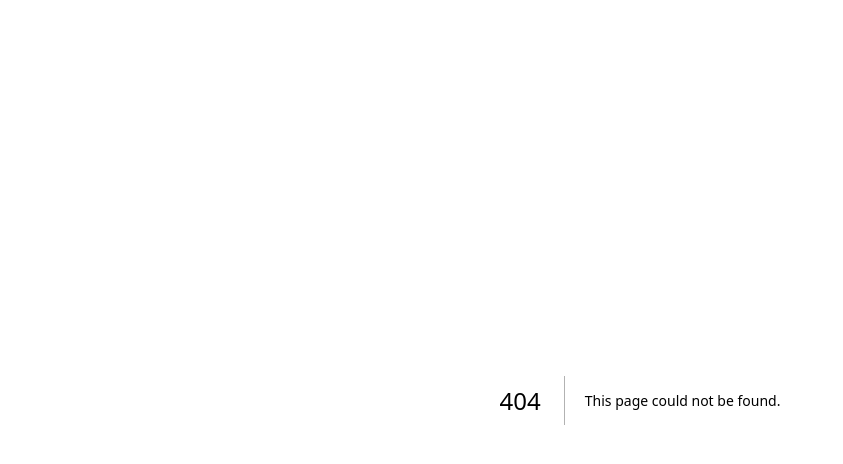
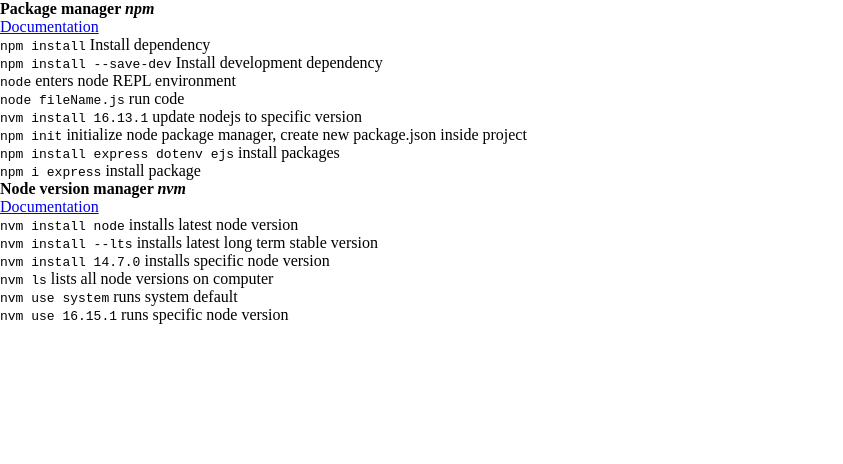
Before and after one commit to dejmedus/notes, a Next.js app: page /languages/TypeScript/npm in a window 1280 px wide. Before the commit this address had no page. Shown: the top 464 px of the page, without its empty margins (0-843 px from the left). Built offline with nearby package versions, Linux system fonts and the light colour scheme.

Commit message:
update language files

```diff
--- a/pages/languages/Python/pip.mdx
+++ b/pages/languages/Python/pip.mdx
@@ -1,4 +1,4 @@
-#### Package Manager: pip
+#### Package Manager _pip_
 
 [Documentation](https://pip.pypa.io/en/stable/)
 
--- a/pages/languages/TypeScript/_meta.json
+++ b/pages/languages/TypeScript/_meta.json
@@ -1,4 +1,5 @@
 {
+  "npm": "npm",
   "tools": {
     "title": "TypeScript + React ↗",
     "type": "page",
--- /dev/null
+++ b/pages/languages/TypeScript/npm.mdx
@@ -0,0 +1,23 @@
+#### Package manager _npm_
+
+[Documentation](https://docs.npmjs.com/)
+
+- `npm install` Install dependency
+- `npm install --save-dev` Install development dependency
+- `node` enters node REPL environment
+- `node fileName.js` run code
+- `nvm install 16.13.1` update nodejs to specific version
+- `npm init` initialize node package manager, create new package.json inside project
+- `npm install express dotenv ejs` install packages
+- `npm i express` install package
+
+#### Node version manager _nvm_
+
+[Documentation](https://github.com/nvm-sh/nvm#usage)
+
+- `nvm install node` installs latest node version
+- `nvm install --lts` installs latest long term stable version
+- `nvm install 14.7.0` installs specific node version
+- `nvm ls` lists all node versions on computer
+- `nvm use system` runs system default
+- `nvm use 16.15.1` runs specific node version
```
